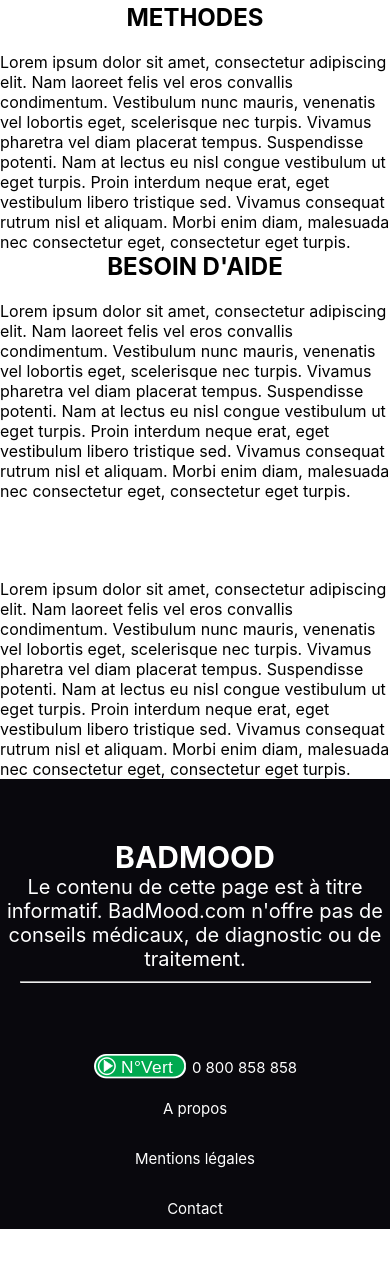
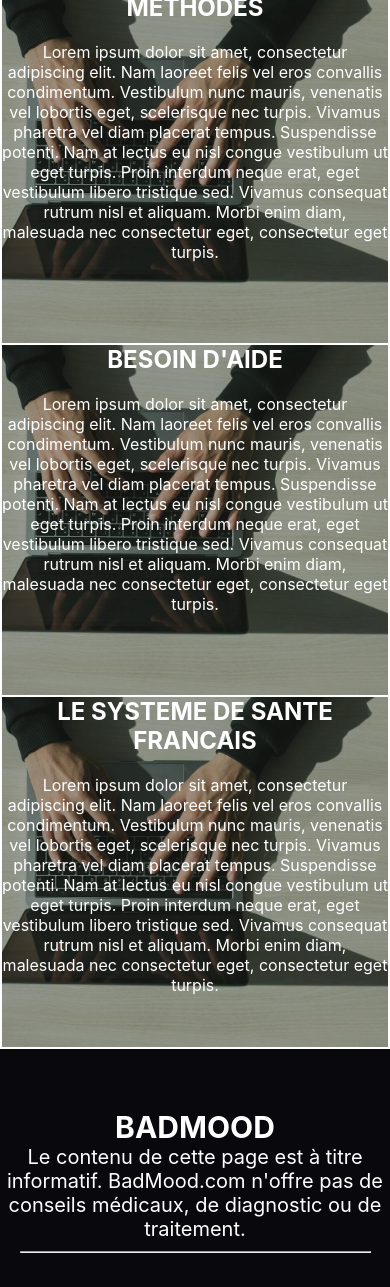
Before and after one commit to FranciscoKevin/Badmood, a PHP site: page / in a window 390 px wide. Shown: the part 921-2208 px from the top of the page. Before the commit the page ends 2150 px from the top, so only its background shows below. Run offline with PHP 8.4, Linux system fonts and the light colour scheme; some libraries are stand-ins or nearby versions.

Commit message:
responsive design cards added

```diff
--- a/header.css
+++ b/header.css
@@ -81,7 +81,9 @@ a:hover{
 #check{
   display: none; /*bouton caché en écran destop*/
 }
+
 /* Body commun à toutes les pages (ne doit apparaitre qu'à un seul endroit dans tous le site)*/
+
 body{
   display: flex;
   justify-content: center;
--- a/index.css
+++ b/index.css
@@ -29,6 +29,15 @@
     width: 100%;
     height: 560px;
 
+}
+.gridCard{
+    margin: 2px;
+    display: grid;
+    grid-template-columns: 100%;
+    grid-template-rows: 350px 350px 350px 350px;
+    color: white;
+    overflow: hidden;
+    row-gap: 2px;
 }
 .textOnImage{
     font-size: 22px;
@@ -71,24 +80,7 @@
 .h2Title{
     text-align: center;
 }
-.parentCard{
-    width: 100%;
-    height: 360px;
-    display: flex;
-    flex-direction: column;
-    justify-content: center;
-    align-items: center;
 
-}
-.childCard{
-    display: flex;
-    flex-direction: column;
-    justify-content: center;
-    align-items: center;
-    display: flex;
-    width: 100%;
-    height: 100%;
-}
 .iframeCard{
     display: flex;
     flex-direction: column;
@@ -102,13 +94,54 @@
 }
 #ytplayer{
     width: 100%;
-    height: 360px;
+    height: 100%;
 }
 
 .methodes{
     display: flex;
     justify-content: center;
     align-items: center;
+
+}
+.methodesCard{
+    background-color: black;
+    text-align: center;
+    padding: 0px;
+    cursor: pointer;
+    overflow: hidden;
+    position: relative;
+    width: 100%;
+    height: 100%;
+    background-image: url('img/img_contact3.jpg');
+    background-position: center;
+    background-size: cover;
+    background-repeat: no-repeat;
+
+}
+.helpCard{
+    width: 100%;
+    background-color: black;
+    text-align: center;
+    background-image: url('img/img_contact3.jpg');
+    background-position: center;
+    background-size: cover;
+    background-repeat: no-repeat;
+    padding: 0px;
+
+
+    cursor: pointer;
+    transition: 1s;
+
+}
+.systemCard{
+    width: 100%;
+    background-color: black;
+    text-align: center;
+    background-image: url('img/img_contact3.jpg');
+    background-position: center;
+    background-size: cover;
+    padding: 0px;
+    cursor: pointer;
 }
 .systemeLink {
     color: white;
@@ -132,10 +165,6 @@
     .gridCard{
         margin: 2px;
         display: grid;
-        /*
-        grid-template-columns: repeat(auto-fill, minmax(800px, auto));
-        grid-template-rows: repeat(auto-fill, minmax(360px, auto));
-        */
         grid-template-columns: 50% 50%;
         grid-template-rows: 350px 350px ;
         row-gap: 2px;
@@ -163,9 +192,10 @@
         text-align: center;
         background-image: url('img/img_contact3.jpg');
         background-position: center;
-        padding: 0px;
         background-size: cover;
         background-repeat: no-repeat;
+        padding: 0px;
+
 
         cursor: pointer;
         transition: 1s;
@@ -198,10 +228,6 @@
 
 
     }
-    .innerMethodesCard:hover {
-        transform: scale(1.2);
-    }
-
     .systemCard{
         width: 100%;
         background-color: black;
```
